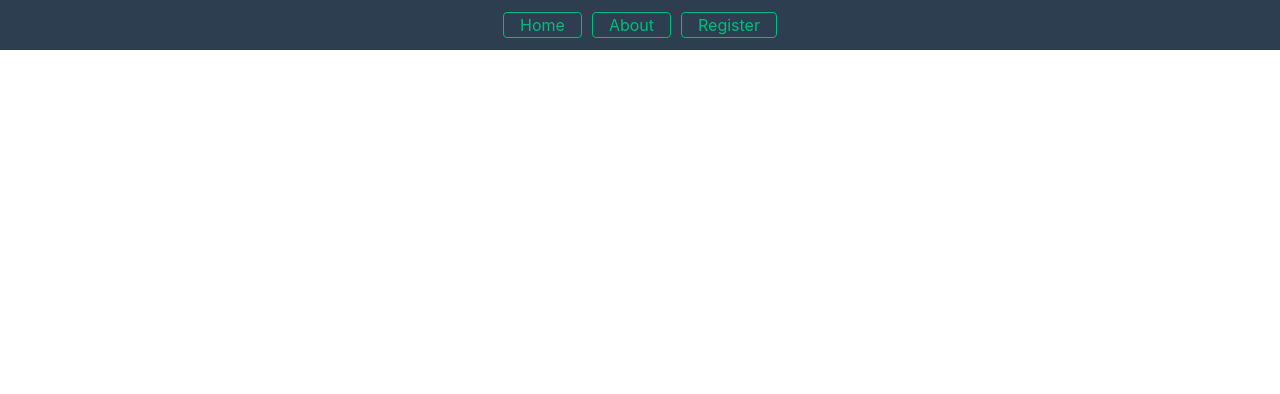
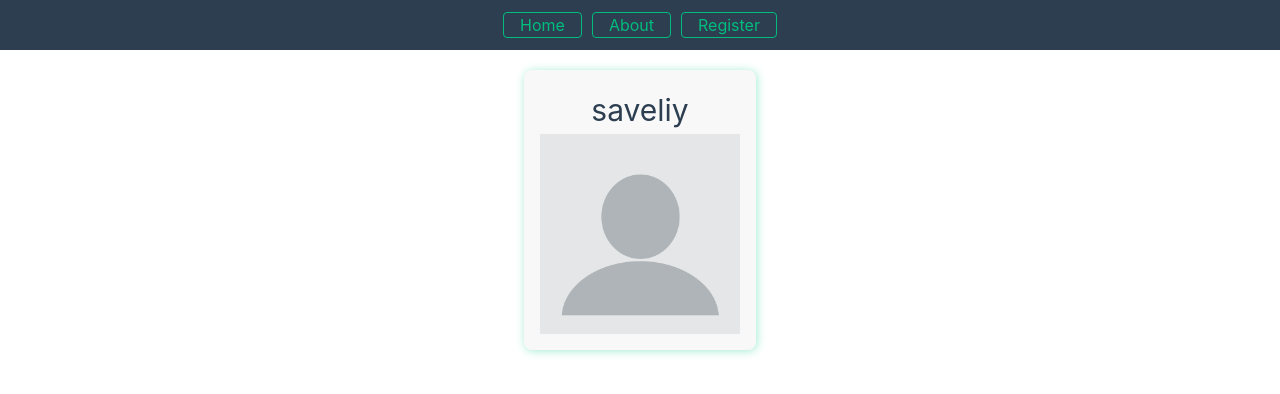
Before and after one commit to savukhin/my-posting-site, a Vue app in the folder core/frontend/app/: page /profile in a window 1280 px wide. Before the commit this address had no page. Shown: the top 394 px of the page. Built offline with nearby package versions, Linux system fonts and the light colour scheme.

Commit message:
Added profile page front end

```diff
--- a/core/frontend/app/src/App.vue
+++ b/core/frontend/app/src/App.vue
@@ -1,8 +1,29 @@
 <script setup lang="ts">
+import { ref } from "vue";
 import { RouterLink, RouterView } from "vue-router";
+import { User } from "./dto/User";
+
+  const user = ref(new User)
+
+  const isLoading = ref(true)
+  const isLogged = ref(false)
+
+  setTimeout(() => {
+    isLoading.value = false
+    isLogged.value = true
+    user.value = new User()
+    user.value.avatarURL = ""
+    user.value.id = 0
+    user.value.username = "saveliy"
+
+    console.log("User generated");
+
+  }, 1)
 </script>
 
 <template>
+  <div v-if="isLoading"> Loading </div>
+  <div v-else>
     <header>
       <img
         alt="Vue logo"
@@ -23,7 +44,8 @@ import { RouterLink, RouterView } from "vue-router";
     <div class="post-header"></div>
 
     <div id="main-content">
-    <RouterView/>
+      <RouterView :user="user"/>
+    </div>
   </div>
 
 </template>
@@ -95,8 +117,6 @@ nav a {
     margin: 0 2rem 0 0;
   }
 
-
-
   nav {
     text-align: left;
     font-size: 1rem;
--- /dev/null
+++ b/core/frontend/app/src/components/Avatar.vue
@@ -0,0 +1,31 @@
+<script setup lang="ts">
+import { ref } from 'vue';
+
+const props = defineProps({
+    avatarURL: {
+        type: String,
+    },
+    size: {
+        type: String,
+    }
+})
+
+const linearSize = ref("200px")
+if (props.size === "small")
+    linearSize.value = "20px"
+
+</script>
+
+<template>
+    <img
+        v-if="!avatarURL || avatarURL === ''"
+        src="@/img/blank-profile.webp"
+        :style="{height: linearSize, width: linearSize}"
+    />
+</template>
+
+<style>
+    img {
+        height: l;
+    }
+</style>
--- /dev/null
+++ b/core/frontend/app/src/dto/Profile.ts
@@ -0,0 +1,5 @@
+export class Profile {
+    id = 0
+    username = ""
+    avatarURL: string | undefined;
+}
--- /dev/null
+++ b/core/frontend/app/src/dto/User.ts
@@ -0,0 +1,5 @@
+export class User {
+    id = 0;
+    username = ""
+    avatarURL: string | undefined;
+}
--- a/core/frontend/app/src/router/index.ts
+++ b/core/frontend/app/src/router/index.ts
@@ -27,6 +27,11 @@ const router = createRouter({
       name: "login",
       component: () => import("../views/LoginView.vue")
     },
+    {
+      path: "/profile",
+      name: "profile",
+      component: () => import("../views/ProfileView.vue")
+    },
   ],
 });
 
--- /dev/null
+++ b/core/frontend/app/src/views/ProfileView.vue
@@ -0,0 +1,35 @@
+<script setup lang="ts">
+import { Profile } from "@/dto/Profile";
+import { User } from "@/dto/User";
+import { onMounted, ref } from "@vue/runtime-dom";
+import Avatar from "../components/Avatar.vue";
+import Block from "../components/Block.vue";
+
+const profile = ref(new Profile())
+const isLoading = ref(true)
+
+const props = defineProps({
+    user: {
+        type: User,
+        required: true,
+    }
+})
+
+setTimeout(() => {
+    isLoading.value = false
+    profile.value = new Profile()
+    profile.value.avatarURL = undefined
+    profile.value.id = 0
+    profile.value.username = "saveliy"
+
+    console.log("Profile generated")
+ }, 1)
+
+</script>
+
+<template>
+    <Block class="form-centered-vertically">
+        <h1>{{ profile.username }}</h1>
+        <Avatar v-if="!isLoading" :avatarURL="profile.avatarURL" />
+    </Block>
+</template>
```
Also changed, not shown: core/frontend/app/src/img/blank-profile.webp (added). Lines whose indentation alone changed are shown as unchanged.
